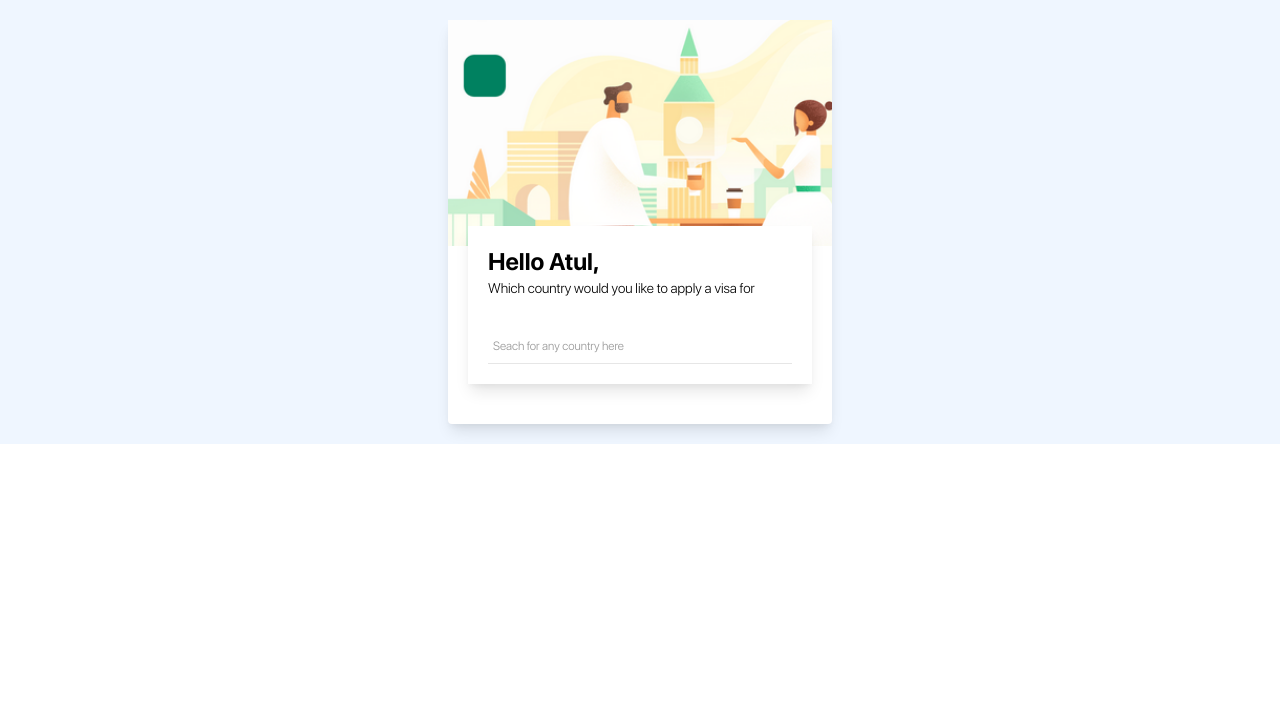
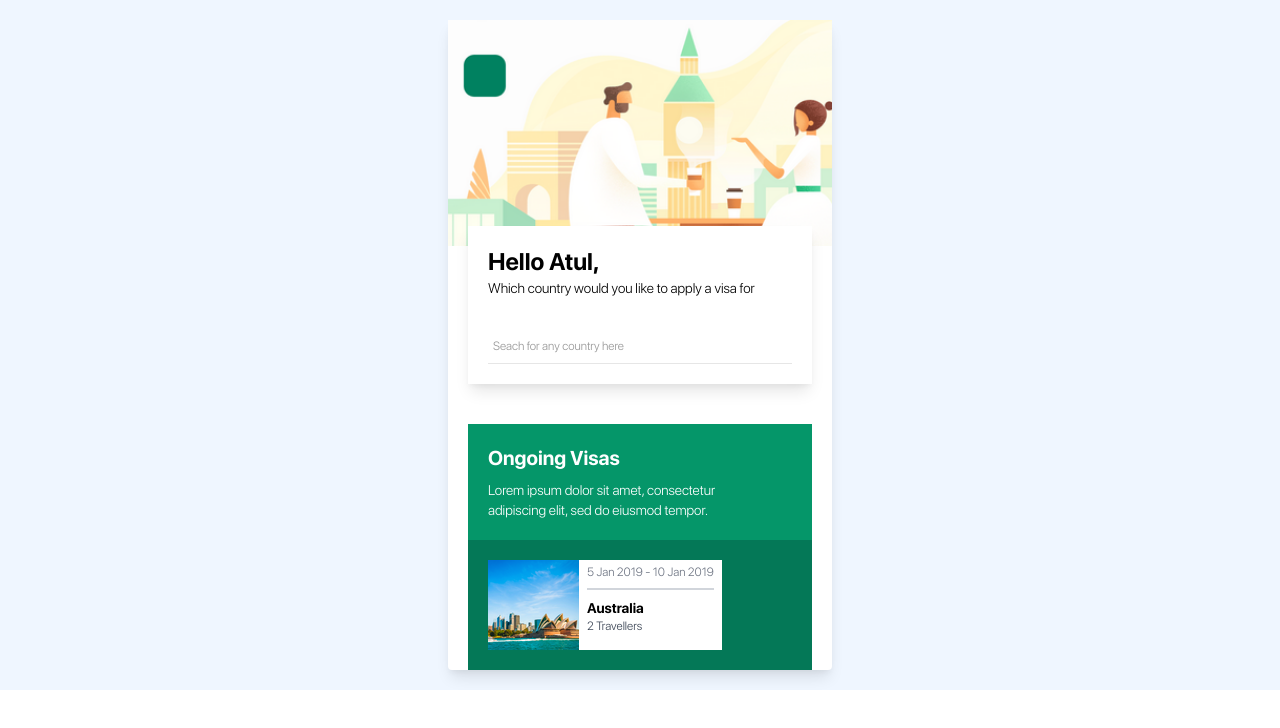
Before and after one commit to Pranav2612000/nextjs-blog, a Next.js app: page /home in a window 1280 px wide. Shown: the top 728 px of the page. Built offline with nearby package versions, Linux system fonts and the light colour scheme.

Commit message:
feat: create the OngoingVisas component on homepage

```diff
--- /dev/null
+++ b/src/components/Home/OngoingVisas.tsx
@@ -0,0 +1,23 @@
+import React from 'react';
+import OngoingVisasCard from './OngoingVisasCard';
+
+const OngoingVisas = () => {
+  return (
+    <div className="mx-5">
+      <div className="px-5 py-5 bg-green-600 text-white">
+        <div>
+          <div className="font-sfprobold text-xl mb-2">
+            Ongoing Visas
+          </div>
+          <div className="font-sfprolight text-sm pr-10">
+            Lorem ipsum dolor sit amet, consectetur adipiscing elit, sed do eiusmod tempor.
+          </div>
+        </div>
+      </div>
+      <div className="bg-green-700 pl-5 py-5">
+        <OngoingVisasCard/>
+      </div>
+    </div>
+  );
+};
+export default OngoingVisas;
--- /dev/null
+++ b/src/components/Home/OngoingVisasCard.tsx
@@ -0,0 +1,25 @@
+import React from 'react';
+
+const OngoingVisasCard = (props) => {
+  return (
+    <div className="flex bg-white w-max">
+      <div>
+        <img src='/assets/images/aus_ongoing_visa_card.png'/>
+      </div>
+      <div>
+        <div className="font-sfprolight text-gray-500 text-xs px-2 py-1">
+          <div className="pb-2 border-b-2 border-gray-300">
+            5 Jan 2019 - 10 Jan 2019
+          </div>
+        </div>
+        <div className="px-2 pt-1 font-sfprobold text-sm">
+          Australia
+        </div>
+        <div className="px-2 font-sfprolight text-gray-700 text-xs">
+          2 Travellers
+        </div>
+      </div>
+    </div>
+  );
+};
+export default OngoingVisasCard;
--- a/src/pages/home.tsx
+++ b/src/pages/home.tsx
@@ -1,5 +1,6 @@
 import React from 'react';
 import Hello from '../components/Home/Hello';
+import OngoingVisas from '../components/Home/OngoingVisas';
 
 const Home = () => {
   return (
@@ -9,6 +10,9 @@ const Home = () => {
           <img src="/assets/images/Home-top.png" alt="home-header" className="w-full"/>
         </div>
         <Hello/>
+        <div>
+          <OngoingVisas/>
+        </div>
       </div>
     </div>
   );
```
Also changed, not shown: public/assets/images/aus_ongoing_visa_card.png (added).
